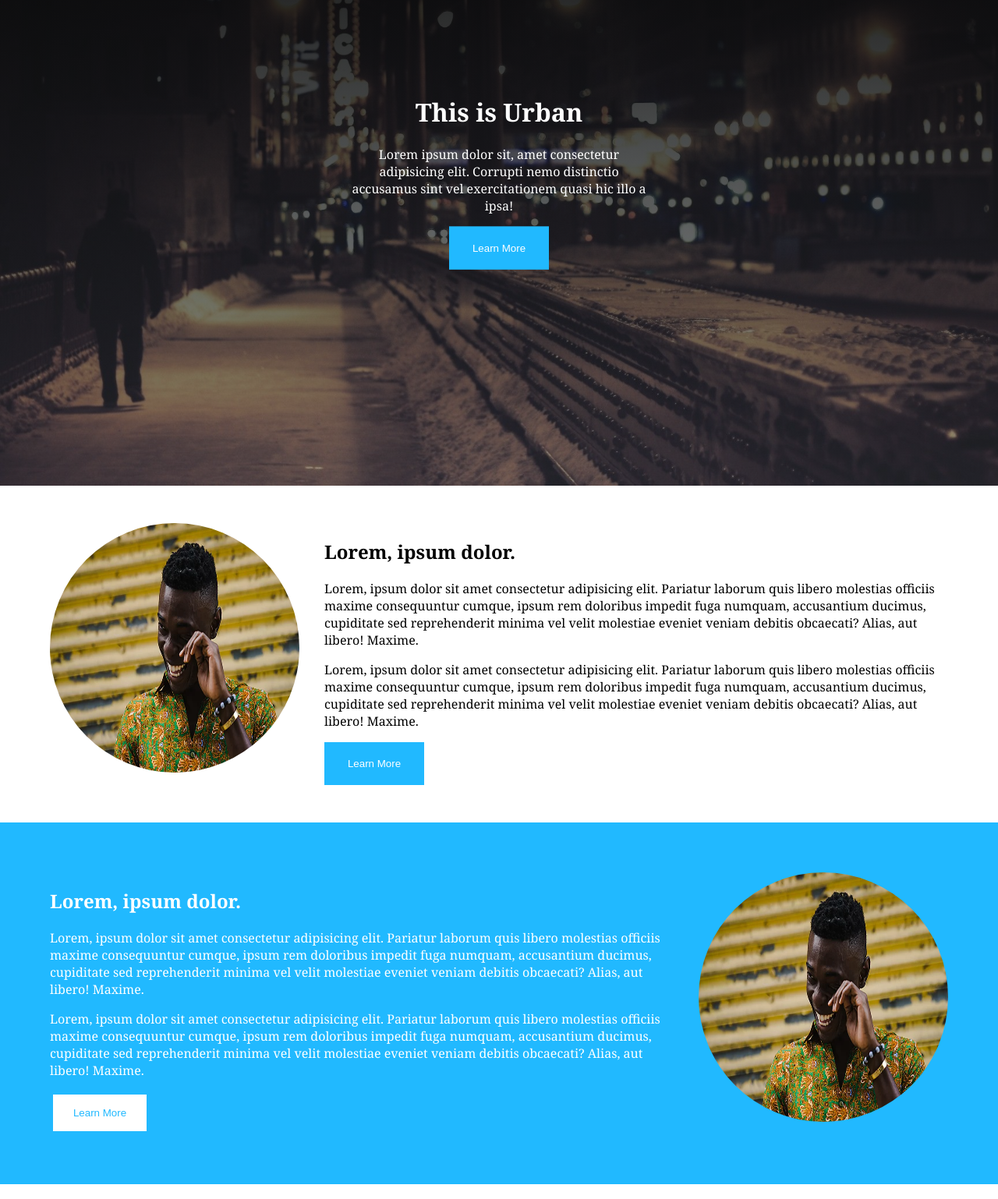
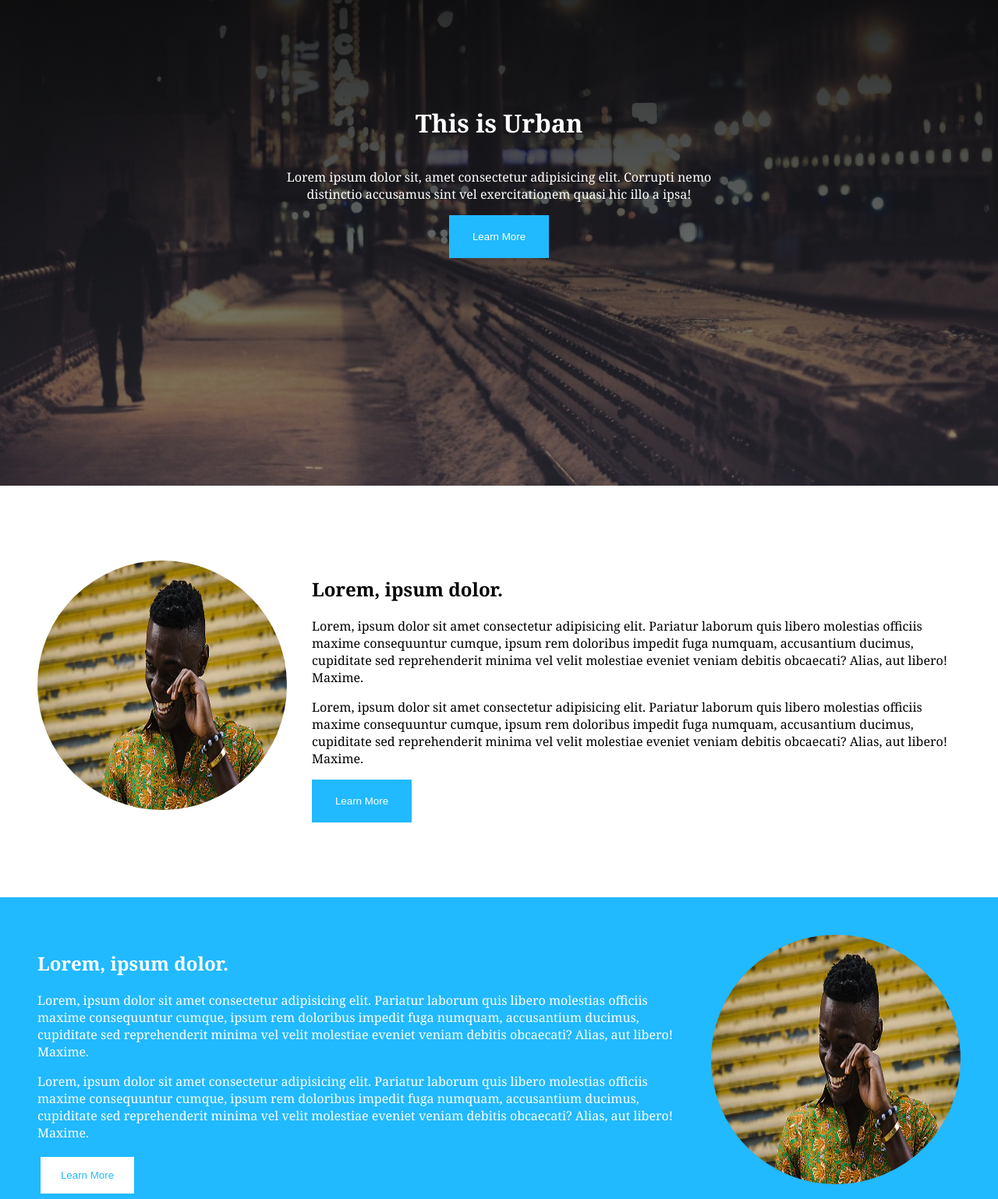
Before and after one commit to shivam-gupta-ttn/flex-and-responsive, a plain HTML site: page index.html in a window 1280 px wide. Shown: the part 177-1715 px from the top of the page at 78% size. Drawn offline with Linux system fonts and the light colour scheme.

Commit message:
committed some required changes

```diff
--- a/index.html
+++ b/index.html
@@ -1,24 +1,28 @@
 <!DOCTYPE html>
 <html lang="en">
+
 <head>
     <meta charset="UTF-8">
     <meta http-equiv="X-UA-Compatible" content="IE=edge">
     <meta name="viewport" content="width=device-width, initial-scale=1.0">
     <link rel="stylesheet" href="style.css">
     <script src="https://kit.fontawesome.com/975dcfd1fe.js" crossorigin="anonymous"></script>
-    <link rel="stylesheet" media="screen and (max-width:768px)"  href="responsive.css">
+    <link rel="stylesheet" media="screen and (max-width:768px)" href="responsive.css">
 
     <title>FlexBox</title>
 </head>
+
 <body>
     <div class="banner1">
         <div class="content">
             <h1>This is Urban</h1>
-        <p>Lorem ipsum dolor sit, amet consectetur adipisicing elit. Corrupti nemo distinctio accusamus sint vel exercitationem quasi hic illo a ipsa!</p>
+            <p>Lorem ipsum dolor sit, amet consectetur adipisicing elit.
+                 Corrupti nemo <br>distinctio accusamus sint vel
+                exercitationem quasi hic illo a ipsa!</p>
             <button type="submit">Learn More</button>
         </div>
     </div>
-    </div>
+
 
 
 
@@ -28,26 +32,37 @@
         </div>
         <div class="box2">
             <h2>Lorem, ipsum dolor.</h2>
-        <p>Lorem, ipsum dolor sit amet consectetur adipisicing elit. Pariatur laborum quis libero molestias officiis maxime consequuntur cumque, ipsum rem doloribus impedit fuga numquam, accusantium ducimus, cupiditate sed reprehenderit minima vel velit molestiae eveniet veniam debitis obcaecati? Alias, aut libero! Maxime.</p>
-        <p>Lorem, ipsum dolor sit amet consectetur adipisicing elit. Pariatur laborum quis libero molestias officiis maxime consequuntur cumque, ipsum rem doloribus impedit fuga numquam, accusantium ducimus, cupiditate sed reprehenderit minima vel velit molestiae eveniet veniam debitis obcaecati? Alias, aut libero! Maxime.</p>
+            <p>Lorem, ipsum dolor sit amet consectetur adipisicing elit. Pariatur laborum quis libero molestias officiis
+                maxime consequuntur cumque, ipsum rem doloribus impedit fuga numquam, accusantium ducimus, cupiditate
+                sed reprehenderit minima vel velit molestiae eveniet veniam debitis obcaecati? Alias, aut libero!
+                Maxime.</p>
+            <p>Lorem, ipsum dolor sit amet consectetur adipisicing elit. Pariatur laborum quis libero molestias officiis
+                maxime consequuntur cumque, ipsum rem doloribus impedit fuga numquam, accusantium ducimus, cupiditate
+                sed reprehenderit minima vel velit molestiae eveniet veniam debitis obcaecati? Alias, aut libero!
+                Maxime.</p>
 
             <button type="submit">Learn More</button>
         </div>
     </div>
 
 
-    <div class="banner3">
-    <div class="banner2">
+
+    <div class="banner2 bluebg">
         <div class="box1">
             <h2>Lorem, ipsum dolor.</h2>
-            <p>Lorem, ipsum dolor sit amet consectetur adipisicing elit. Pariatur laborum quis libero molestias officiis maxime consequuntur cumque, ipsum rem doloribus impedit fuga numquam, accusantium ducimus, cupiditate sed reprehenderit minima vel velit molestiae eveniet veniam debitis obcaecati? Alias, aut libero! Maxime.</p>
-            <p>Lorem, ipsum dolor sit amet consectetur adipisicing elit. Pariatur laborum quis libero molestias officiis maxime consequuntur cumque, ipsum rem doloribus impedit fuga numquam, accusantium ducimus, cupiditate sed reprehenderit minima vel velit molestiae eveniet veniam debitis obcaecati? Alias, aut libero! Maxime.</p>
+            <p>Lorem, ipsum dolor sit amet consectetur adipisicing elit. Pariatur laborum quis libero molestias
+                officiis maxime consequuntur cumque, ipsum rem doloribus impedit fuga numquam, accusantium ducimus,
+                cupiditate sed reprehenderit minima vel velit molestiae eveniet veniam debitis obcaecati? Alias, aut
+                libero! Maxime.</p>
+            <p>Lorem, ipsum dolor sit amet consectetur adipisicing elit. Pariatur laborum quis libero molestias
+                officiis maxime consequuntur cumque, ipsum rem doloribus impedit fuga numquam, accusantium ducimus,
+                cupiditate sed reprehenderit minima vel velit molestiae eveniet veniam debitis obcaecati? Alias, aut
+                libero! Maxime.</p>
 
             <button type="submit">Learn More</button>
         </div>
         <div class="box2">
             <img src="assets/logo2.jpg" alt="" srcset="">
-            </div>
         </div>
     </div>
     <div class="box">
@@ -59,21 +74,24 @@
             <div class="card1">
                 <img src="assets/logo2.jpg" alt="" srcset="">
 
-        <p>Lorem ipsum dolor sit, amet consectetur adipisicing elit. Eaque, delectus fuga enim vel fugiat ex.</p>
+                <p>Lorem ipsum dolor sit, amet consectetur adipisicing elit. Eaque, delectus fuga enim vel fugiat ex.
+                </p>
                 <button type="submit">Learn More</button>
             </div>
 
             <div class="card1">
                 <img src="assets/logo2.jpg" alt="" srcset="">
 
-        <p>Lorem ipsum dolor sit, amet consectetur adipisicing elit. Eaque, delectus fuga enim vel fugiat ex.</p>
+                <p>Lorem ipsum dolor sit, amet consectetur adipisicing elit. Eaque, delectus fuga enim vel fugiat ex.
+                </p>
                 <button type="submit">Learn More</button>
             </div>
 
             <div class="card1">
                 <img src="assets/logo2.jpg" alt="" srcset="">
 
-        <p>Lorem ipsum dolor sit, amet consectetur adipisicing elit. Eaque, delectus fuga enim vel fugiat ex.</p>
+                <p>Lorem ipsum dolor sit, amet consectetur adipisicing elit. Eaque, delectus fuga enim vel fugiat ex.
+                </p>
                 <button type="submit">Learn More</button>
             </div>
         </div>
@@ -89,4 +107,5 @@
     </div>
 
 </body>
+
 </html>
--- a/style.css
+++ b/style.css
@@ -11,7 +11,17 @@ body{
     width:100%;
     height:100vh;
 }
-.content{
+.bluebg{
+    background-color: rgb(33, 185, 255);
+    color: #fff;
+
+}
+.bluebg button{
+    background-color: white;
+    color: rgb(33, 185, 255);
+
+}
+/* .content{
     position: absolute;
     color: #fff;
     width:30%;
@@ -19,6 +29,15 @@ body{
     left:50%;
     transform:translate(-50%,-50%);
     text-align: center;
+} */
+.content{
+    height:100vh;
+    text-align: center;
+    color: #fff;
+    display: flex;
+    flex-direction: column;
+    align-items: center;
+    justify-content:center;
 }
 button{
     width:8rem;
@@ -35,14 +54,15 @@ img{
 
 }
 .banner2{
-    width:90%;
+
     display: flex;
     justify-content:space-between;
     gap:2rem;
     margin: 3rem auto;
+    padding:3rem;
 
 }
-.banner3{
+/* .banner3{
     color:white;
     width:100%;
     background-color: rgb(33, 185, 255);
@@ -56,7 +76,7 @@ img{
 .banner3 button{
     background-color: white;
     color: rgb(33, 185, 255);
-}
+} */
 .box{
     width:90%;
     margin: 3rem auto;
@@ -66,9 +86,10 @@ img{
     display: flex;
     margin-top: 3rem;
     justify-content:space-between;
+    flex-wrap: wrap;
 }
 .card1{
-    width:30%;
+    flex:1;
 
 }
 .footer{
```
Lines whose indentation alone changed are shown as unchanged.
